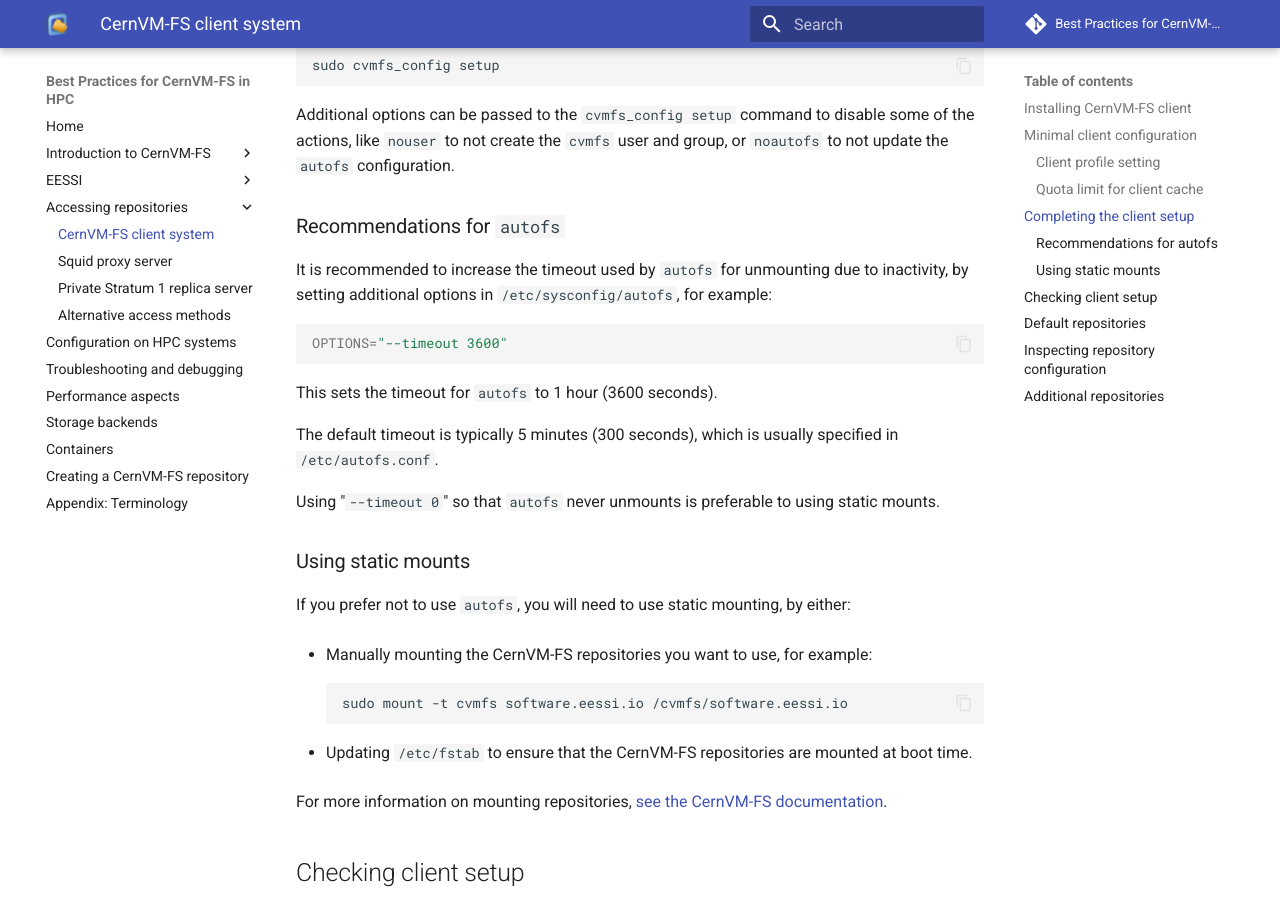
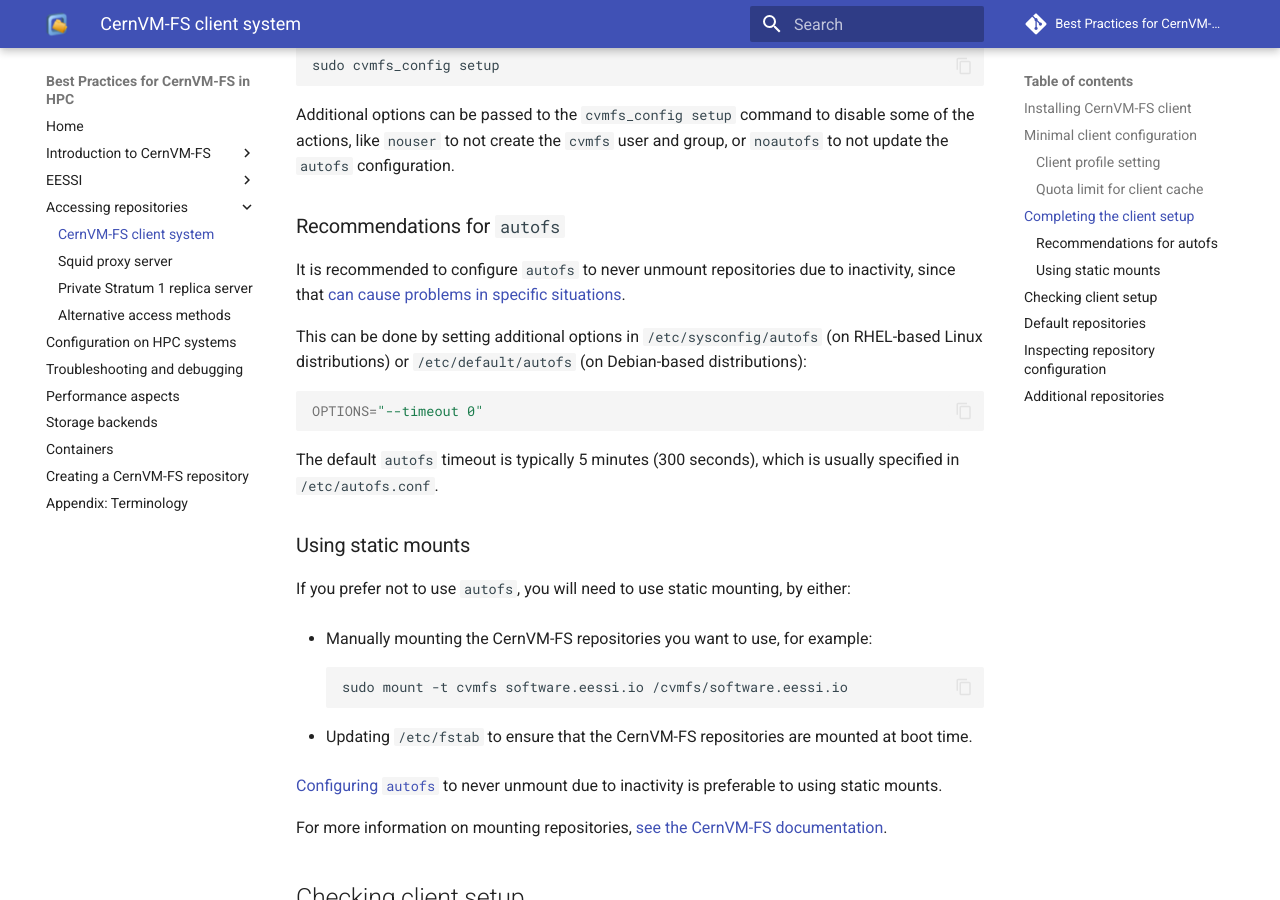
Before and after one commit to multixscale/cvmfs-tutorial-hpc-best-practices, an MkDocs documentation site: the page built from docs/access/client.md, in a window 1280 px wide and 900 px high, scrolled down 2559 px. Built offline with MkDocs 1.6.1 and Material for MkDocs 9.7.7, drawn with Linux system fonts in a browser that asks for light colours; comment, search, counter and statistics services are not loaded.

Commit message:
rework recommendations for autofs

````diff
--- a/docs/access/client.md
+++ b/docs/access/client.md
@@ -135,20 +135,19 @@
 like `nouser` to not create the `cvmfs` user and group, or `noautofs` to not
 update the `autofs` configuration.
 
-### Recommendations for `autofs`
+### Recommendations for `autofs` {: #autofs }
 
-It is recommended to increase the timeout used by `autofs` for unmounting due to inactivity,
-by setting additional options in `/etc/sysconfig/autofs`, for example:
+It is recommended to configure `autofs` to never unmount repositories due to inactivity,
+since that [can cause problems in specific situations](https://github.com/cvmfs/cvmfs/issues/3402).
+
+This can be done by setting additional options in `/etc/sysconfig/autofs` (on RHEL-based Linux distributions)
+or `/etc/default/autofs` (on Debian-based distributions):
 
 ```{ .ini .copy }
-OPTIONS="--timeout 3600"
+OPTIONS="--timeout 0"
 ```
 
-This sets the timeout for `autofs` to 1 hour (3600 seconds).
-
-The default timeout is typically 5 minutes (300 seconds), which is usually specified in `/etc/autofs.conf`.
-
-Using "`--timeout 0`" so that `autofs` never unmounts is preferable to using static mounts.
+The default `autofs` timeout is typically 5 minutes (300 seconds), which is usually specified in `/etc/autofs.conf`.
 
 ### Using static mounts
 
@@ -160,6 +159,8 @@
   ```
 
 * Updating `/etc/fstab` to ensure that the CernVM-FS repositories are mounted at boot time.
+
+[Configuring `autofs`](#autofs) to never unmount due to inactivity is preferable to using static mounts.
 
 For more information on mounting repositories,
 [see the CernVM-FS documentation](https://cvmfs.readthedocs.io/en/stable/cpt-configure.html#mounting).
````
